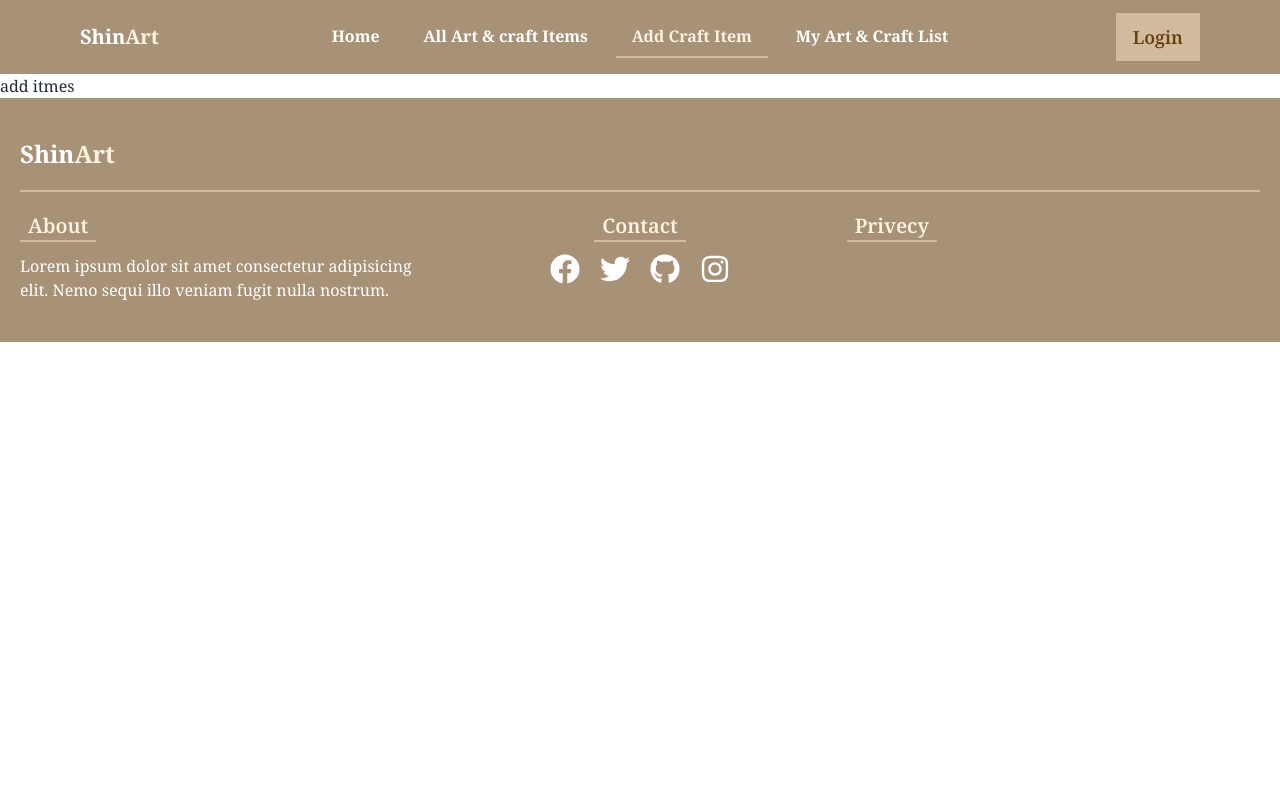
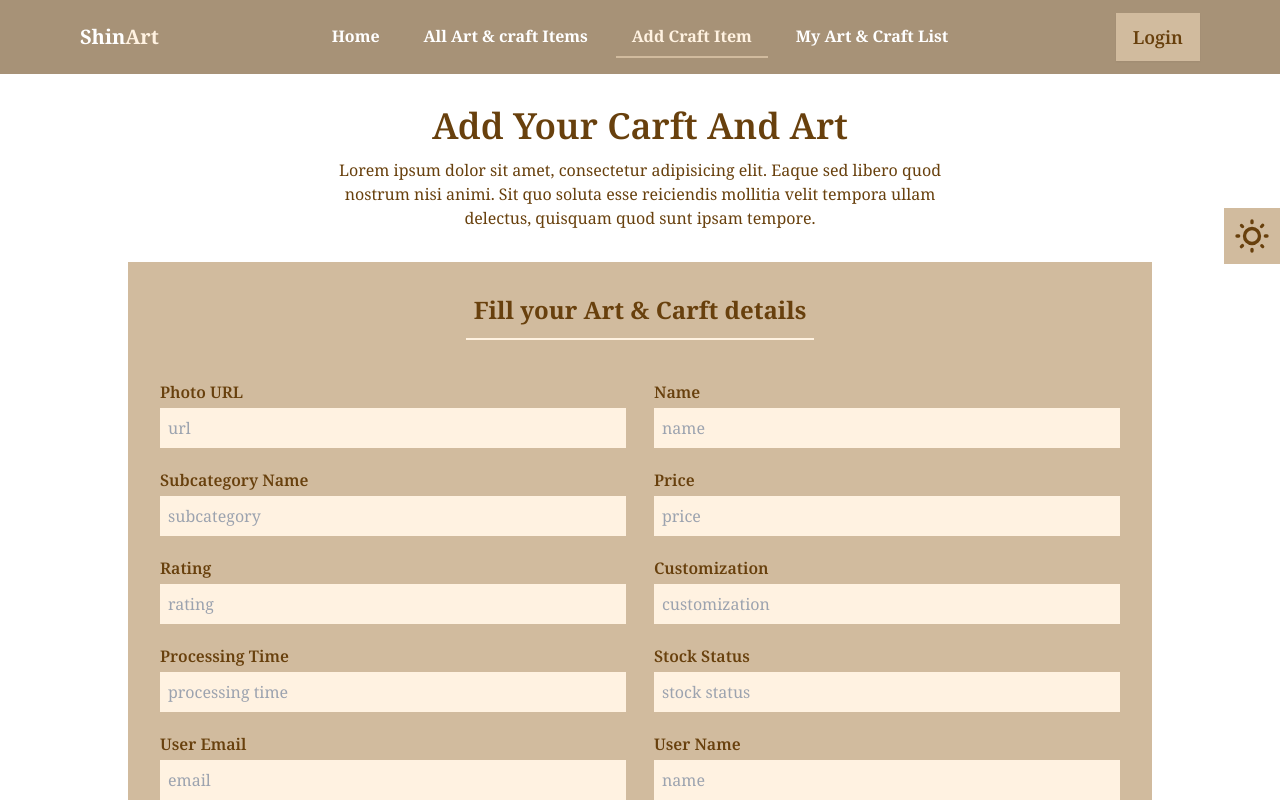
Before and after one commit to shahinexy/ShinArt-Client, a React (Vite) app: page /addItme in a window 1280 px wide. Shown: the top 800 px of the page. Built offline with nearby package versions, Linux system fonts and the light colour scheme.

Commit message:
add art & carft page created

```diff
--- a/package.json
+++ b/package.json
@@ -14,6 +14,7 @@
     "match-sorter": "^6.3.4",
     "react": "^18.2.0",
     "react-dom": "^18.2.0",
+    "react-hook-form": "^7.51.3",
     "react-icons": "^5.1.0",
     "react-router-dom": "^6.23.0",
     "sort-by": "^1.2.0",
--- a/src/Root/Root.jsx
+++ b/src/Root/Root.jsx
@@ -1,11 +1,13 @@
 import { Outlet } from "react-router-dom";
 import NavBar from "../shared/NavBar";
 import Footer from "../shared/Footer";
+import ThemeToggle from './../components/ThemeToggle';
 
 
 const Root = () => {
     return (
         <div>
+            <ThemeToggle></ThemeToggle>
             <NavBar></NavBar>
             <Outlet></Outlet>
             <Footer></Footer>
--- a/src/components/CraftItems.jsx
+++ b/src/components/CraftItems.jsx
@@ -4,7 +4,7 @@ const CraftItems = () => {
     return (
         <div>
             <div className="md:w-2/3 mx-auto text-center my-10 space-y-4 text-forth">
-                <h1 className="md:text-4xl text-3xl">Craft Items Section</h1>
+                <h1 className="md:text-4xl text-3xl font-semibold">Craft Items Section</h1>
                 <p>Lorem ipsum dolor sit amet, consectetur adipisicing elit. Ipsum distinctio iusto neque dolorem molestiae quos ullam soluta velit incidunt praesentium quo expedita impedit, veniam, reiciendis cupiditate sequi id hic ipsa?</p>
             </div>
             <div className="grid lg:grid-cols-3 md:grid-cols-2 grid-cols-1 my-5">
--- a/src/components/ThemeToggle.jsx
+++ b/src/components/ThemeToggle.jsx
@@ -6,7 +6,7 @@ const ThemeToggle = () => {
           <input
             type="checkbox"
             className="theme-controller"
-            value="retro"
+            value="dark"
           />
           <svg
             className="swap-off fill-current w-10 h-10"
--- a/src/pages/AddItem.jsx
+++ b/src/pages/AddItem.jsx
@@ -1,10 +1,84 @@
+const AddItem = () => {
+  return (
+    <div className="text-forth">
+      <div className="md:w-2/4 mx-auto text-center space-y-3 md:my-8 my-5 px-3">
+        <h1 className="md:text-4xl text-3xl font-semibold">
+          Add Your Carft And Art
+        </h1>
+        <p>
+          Lorem ipsum dolor sit amet, consectetur adipisicing elit. Eaque sed
+          libero quod nostrum nisi animi. Sit quo soluta esse reiciendis
+          mollitia velit tempora ullam delectus, quisquam quod sunt ipsam
+          tempore.
+        </p>
+      </div>
 
-const AddItem = () => {
-    return (
-        <div>
-            add itmes
-        </div>
-    );
+      <div className="bg-secondary p-8 md:mb-8 mb-5 max-w-5xl mx-auto">
+        <form className="space-y-5">
+            <div className="flex justify-center mb-10">
+            <h1 className=" text-center text-2xl font-bold border-b-2 border-third pb-3 px-2 inline-block ">Fill your Art & Carft details</h1>
+            </div>
+            <div className="flex md:flex-row flex-col md:gap-7 gap-5">
+                <div className="w-full">
+                    <p className="font-semibold mb-1">Photo URL</p>
+                    <input className="w-full bg-third p-2" type="text" placeholder="url" />
+                </div>
+                <div className="w-full">
+                    <p className="font-semibold mb-1">Name</p>
+                    <input className="w-full bg-third p-2" type="text" placeholder="name" />
+                </div>
+            </div>
+            <div className="flex md:flex-row flex-col md:gap-7 gap-5">
+                <div className="w-full">
+                    <p className="font-semibold mb-1">Subcategory Name</p>
+                    <input className="w-full bg-third p-2" type="text" placeholder="subcategory" />
+                </div>
+                <div className="w-full">
+                    <p className="font-semibold mb-1">Price</p>
+                    <input className="w-full bg-third p-2" type="text" placeholder="price" />
+                </div>
+            </div>
+            <div className="flex md:flex-row flex-col md:gap-7 gap-5">
+                <div className="w-full">
+                    <p className="font-semibold mb-1">Rating</p>
+                    <input className="w-full bg-third p-2" type="text" placeholder="rating" />
+                </div>
+                <div className="w-full">
+                    <p className="font-semibold mb-1">Customization</p>
+                    <input className="w-full bg-third p-2" type="text" placeholder="customization" />
+                </div>
+            </div>
+            <div className="flex md:flex-row flex-col md:gap-7 gap-5">
+                <div className="w-full">
+                    <p className="font-semibold mb-1">Processing Time</p>
+                    <input className="w-full bg-third p-2" type="text" placeholder="processing time" />
+                </div>
+                <div className="w-full">
+                    <p className="font-semibold mb-1">Stock Status</p>
+                    <input className="w-full bg-third p-2" type="text" placeholder="stock status" />
+                </div>
+            </div>
+            <div className="flex md:flex-row flex-col md:gap-7 gap-5">
+                <div className="w-full">
+                    <p className="font-semibold mb-1">User Email</p>
+                    <input className="w-full bg-third p-2" type="text" placeholder="email" />
+                </div>
+                <div className="w-full">
+                    <p className="font-semibold mb-1">User Name</p>
+                    <input className="w-full bg-third p-2" type="text" placeholder="name" />
+                </div>
+            </div>
+            <div>
+            <p className="font-semibold mb-1">Description</p>
+                <textarea className="w-full bg-third p-2"  rows="3" placeholder="description"></textarea>
+            </div>
+            <div className="py-5">
+            <button className="btn w-full text-xl text-forth font-semibold hover:bg-primary rounded-none border-2 border-primary hover:border-primary bg-inherit">Add Now</button>
+            </div>
+        </form>
+      </div>
+    </div>
+  );
 };
 
 export default AddItem;
--- a/src/pages/Home.jsx
+++ b/src/pages/Home.jsx
@@ -1,11 +1,9 @@
 import CraftItems from "../components/CraftItems";
 import Slider from "../components/Slider";
-import ThemeToggle from "../components/ThemeToggle";
 
 const Home = () => {
   return (
     <div>
-      <ThemeToggle></ThemeToggle>
       <Slider></Slider>
       <div className="max-w-7xl mx-auto px-5">
         <CraftItems></CraftItems>
--- a/src/shared/NavBar.jsx
+++ b/src/shared/NavBar.jsx
@@ -74,7 +74,7 @@ const NavBar = () => {
               </div>
               <ul
                 tabIndex={0}
-                className="menu menu-sm dropdown-content mt-3 z-[1] p-2 shadow rounded-box w-52 bg-primary text-base font-semibold"
+                className="menu menu-sm  dropdown-content mt-3 z-20 p-2 shadow rounded-box w-52 bg-primary text-base font-semibold"
               >
                 {navLink}
               </ul>
--- a/tailwind.config.js
+++ b/tailwind.config.js
@@ -16,6 +16,6 @@ export default {
   },
   plugins: [require("daisyui")],
   daisyui: {
-    themes: ["light", "retro", "coffee", "luxury"],
+    themes: ["light", "retro", "coffee", "dark"],
   },
 }
```
Also changed, not shown: 1 other file (tests, documents, lock files or other folders).
